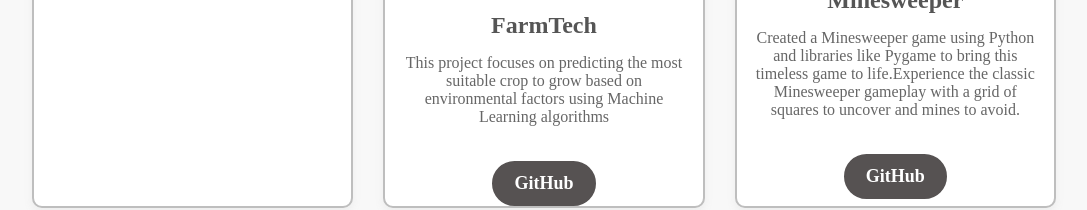
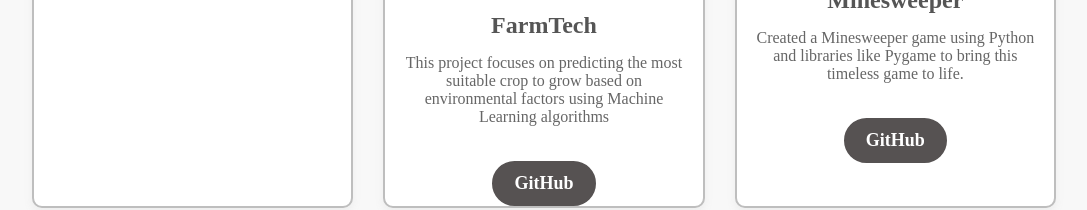
Before and after one commit to Parneet-Sandhu/ParneetSandhu, a plain HTML site: page index.html in a window 1280 px wide. Shown: the part 3197-3407 px from the top of the page, without its empty margins (96-1183 px from the left). Drawn offline with Linux system fonts and the light colour scheme; a web font is replaced by a local one.

Commit message:
Update index.html

```diff
--- a/index.html
+++ b/index.html
@@ -168,7 +168,7 @@
           <div class="project-item">
             <img src="assets\Project 3.png" alt="FarmTech" class="project-image">
             <h3>Minesweeper</h3>
-            <p>Created a Minesweeper game using Python and libraries like Pygame to bring this timeless game to life.Experience the classic Minesweeper gameplay with a grid of squares to uncover and mines to avoid.</p>
+            <p>Created a Minesweeper game using Python and libraries like Pygame to bring this timeless game to life.</p>
             <a href="https://github.com/Parneet-Sandhu/minesweeper" target="_blank" class="github-button">GitHub</a>
           </div>
           <div class="project-item">
```
